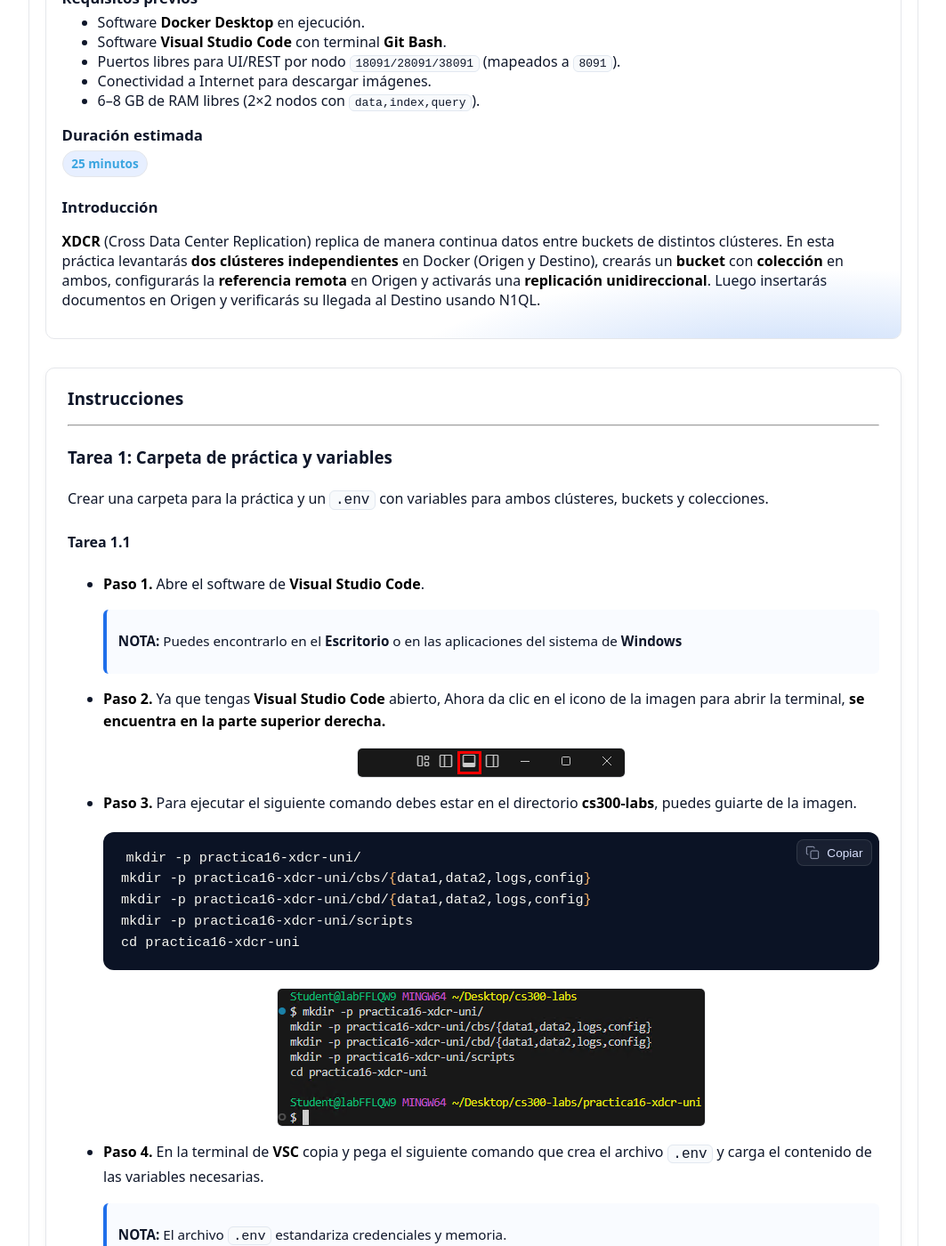
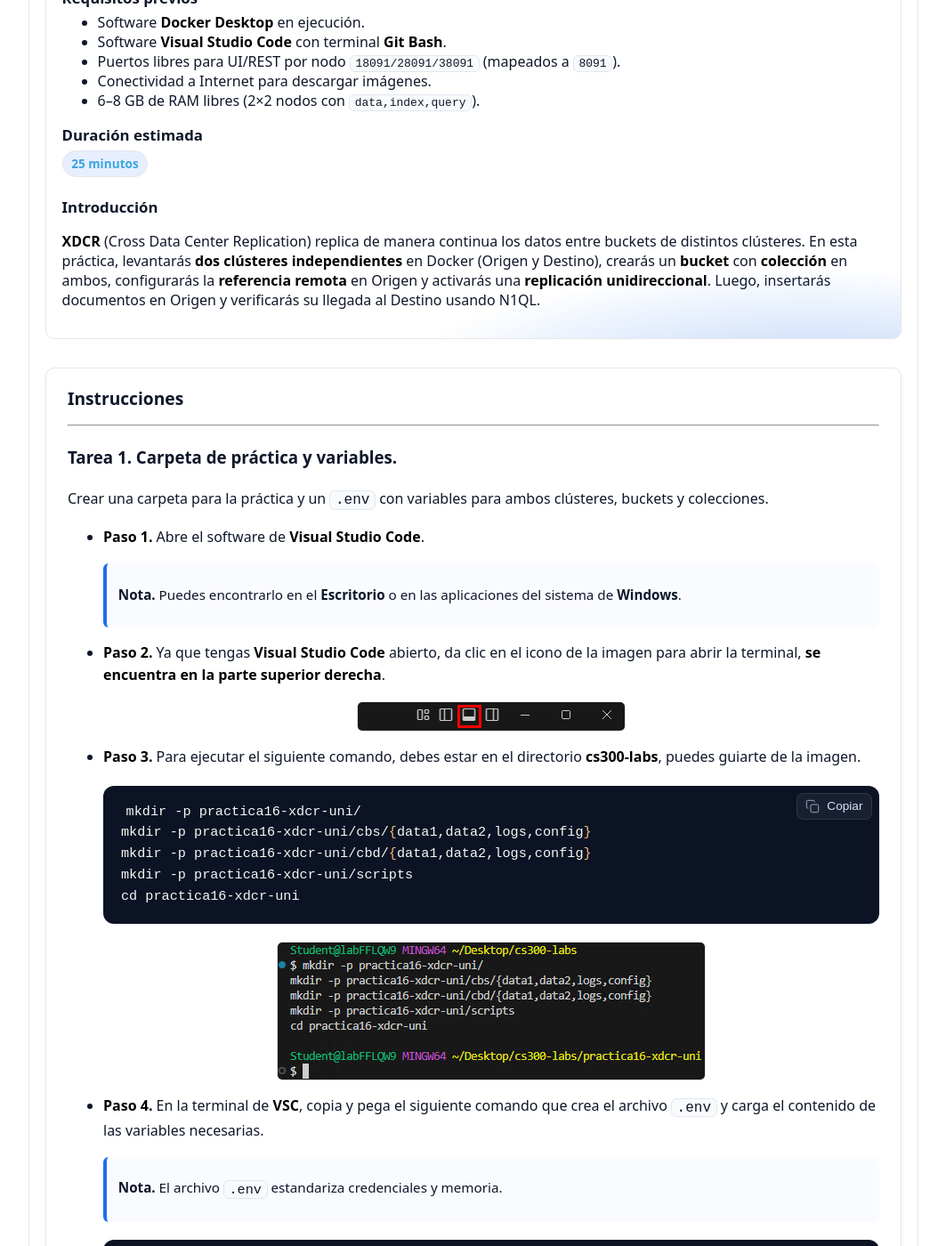
Before and after one commit to Netec-Mx/CS300_INT, a Jekyll site: the page built from labs/lab16/lab16.md, in a window 1280 px wide and 1400 px high, scrolled down 413 px. Shown: the whole window at 89% size, without its empty margins (108-1171 px from the left). Built offline with Jekyll 4.4.1, drawn with Linux system fonts in a browser that asks for light colours; some of the changed text lies outside the part shown.

Commit message:
Update lab16.md

````diff
--- a/labs/lab16/lab16.md
+++ b/labs/lab16/lab16.md
@@ -13,7 +13,7 @@ prerequisites:  # CAMBIAR POR CADA PRACTICA
   - Conectividad a Internet para descargar imágenes.
   - 6–8 GB de RAM libres (2×2 nodos con `data,index,query`).
 introduction: | # CAMBIAR POR CADA PRACTICA
-  **XDCR** (Cross Data Center Replication) replica de manera continua datos entre buckets de distintos clústeres. En esta práctica levantarás **dos clústeres independientes** en Docker (Origen y Destino), crearás un **bucket** con **colección** en ambos, configurarás la **referencia remota** en Origen y activarás una **replicación unidireccional**. Luego insertarás documentos en Origen y verificarás su llegada al Destino usando N1QL.
+  **XDCR** (Cross Data Center Replication) replica de manera continua los datos entre buckets de distintos clústeres. En esta práctica, levantarás **dos clústeres independientes** en Docker (Origen y Destino), crearás un **bucket** con **colección** en ambos, configurarás la **referencia remota** en Origen y activarás una **replicación unidireccional**. Luego, insertarás documentos en Origen y verificarás su llegada al Destino usando N1QL.
 slug: lab16 # CAMBIAR POR CADA PRACTICA
 lab_number: 16 # CAMBIAR POR CADA PRACTICA
 final_result: | # CAMBIAR POR CADA PRACTICA
@@ -22,7 +22,7 @@ notes: | # CAMBIAR POR CADA PRACTICA
   - Para producción, activa **TLS** en XDCR y usa **Alternate Addresses** si hay balanceadores o redes mixtas.
   - Ajusta **compresión**, **lotes** y **límites de conexiones** según latencia/throughput.
   - **Filtros de replicación** (por colección o expresión) permiten seleccionar subconjuntos cuando el destino no debe recibir todo.
-  - Si cambias nombres de scope/collection, verifica mapeos de colecciones en la replicación.
+  - Si cambias nombres de scope/collection, verifica los mapeos de colecciones en la replicación.
   - Usa la UI (*XDCR*) para ver métricas de envío/recepción y lag.
 references: # CAMBIAR POR CADA PRACTICA LINKS ADICIONALES DE DOCUMENTACION
   - text: Conceptos y operación de XDCR
@@ -40,22 +40,20 @@ next: /lab17/lab17/ # CAMBIAR POR CADA PRACTICA MENU DE NAVEGACION HACIA ADELANT
 
 ---
 
-### Tarea 1: Carpeta de práctica y variables
+### Tarea 1. Carpeta de práctica y variables.
 
 Crear una carpeta para la práctica y un `.env` con variables para ambos clústeres, buckets y colecciones.
 
-#### Tarea 1.1
-
 - **Paso 1.** Abre el software de **Visual Studio Code**.
 
-  > **NOTA:** Puedes encontrarlo en el **Escritorio** o en las aplicaciones del sistema de **Windows**
+  > **Nota.** Puedes encontrarlo en el **Escritorio** o en las aplicaciones del sistema de **Windows**.
   {: .lab-note .info .compact}
 
-- **Paso 2.** Ya que tengas **Visual Studio Code** abierto, Ahora da clic en el icono de la imagen para abrir la terminal, **se encuentra en la parte superior derecha.**
+- **Paso 2.** Ya que tengas **Visual Studio Code** abierto, da clic en el icono de la imagen para abrir la terminal, **se encuentra en la parte superior derecha**.
 
   ![cbase1]({{ page.images_base | relative_url }}/1.png)
 
-- **Paso 3.** Para ejecutar el siguiente comando debes estar en el directorio **cs300-labs**, puedes guiarte de la imagen.
+- **Paso 3.** Para ejecutar el siguiente comando, debes estar en el directorio **cs300-labs**, puedes guiarte de la imagen.
 
   ```bash
   mkdir -p practica16-xdcr-uni/
@@ -66,9 +64,9 @@ Crear una carpeta para la práctica y un `.env` con variables para ambos clúste
   ```
   ![cbase2]({{ page.images_base | relative_url }}/2.png)
 
-- **Paso 4.** En la terminal de **VSC** copia y pega el siguiente comando que crea el archivo `.env` y carga el contenido de las variables necesarias.
+- **Paso 4.** En la terminal de **VSC**, copia y pega el siguiente comando que crea el archivo `.env` y carga el contenido de las variables necesarias.
 
-  > **NOTA:** El archivo `.env` estandariza credenciales y memoria.
+  > **Nota.** El archivo `.env` estandariza credenciales y memoria.
   {: .lab-note .info .compact}
 
   ```bash
@@ -119,15 +117,13 @@ Crear una carpeta para la práctica y un `.env` con variables para ambos clúste
 
 ---
 
-### Tarea 2: Docker Compose con **dos** clústeres
+### Tarea 2. Docker Compose con **dos** clústeres.
 
 Definir un `compose.yaml` que levante **2×2 nodos** (Origen y Destino) con *healthchecks* y puertos diferenciados.
 
-#### Tarea 2.1
+- **Paso 1.** Crea el archivo **Docker Compose** llamado **compose.yaml**. Copia y pega el siguiente código en la terminal.
 
-- **Paso 5.** Ahora crea el archivo **Docker Compose** llamado **compose.yaml**. Copia y pega el siguiente codigo en la terminal.
-
-  > **NOTA:**
+  > **Nota.**
   - El archivo `compose.yaml` mapea puertos 8091–8096 para la consola web y 11210 para clientes.
   - El healthcheck consulta el endpoint `/pools` que responde cuando el servicio está arriba (aunque aún no inicializado).
   {: .lab-note .info .compact}
@@ -249,17 +245,15 @@ Definir un `compose.yaml` que levante **2×2 nodos** (Origen y Destino) con *hea
 
 ---
 
-### Tarea 3: Inicializar clúster **Origen** (2 nodos)
+### Tarea 3. Inicializar clúster **Origen** (2 nodos).
 
 Crea el clúster en `src-n1`, agrega `src-n2`, rebalancea y preparar el keyspace.
 
-#### Tarea 3.1
+- **Paso 1.** Inicializa el clúster con el nodo **src-n1**, ejecuta el siguiete comando en la terminal.
 
-- **Paso 8.** Inicializa el clúster con el nodo **src-n1**, ejecuta el siguiete comando en la terminal.
-
-  > **NOTA:** El `cluster-init` fija credenciales y cuotas de memoria (data/Index). Para un nodo local, 2 GB total y 512 MB para Index es razonable; ajusta según tu RAM.
+  > **Nota.** El `cluster-init` fija credenciales y cuotas de memoria (data/Index). Para un nodo local, 2 GB total y 512 MB para Index es razonable; ajusta según tu RAM.
   {: .lab-note .info .compact}
-  > **IMPORTANTE:** El comando se ejecuta desde el directorio de la practica **practica16-xdcr-uni**. Puede tardar unos segundos en inicializar.
+  > **Importante.** El comando se ejecuta desde el directorio de la practica **practica16-xdcr-uni**. Puede tardar unos segundos en inicializar.
   {: .lab-note .important .compact}
 
   ```bash
@@ -348,17 +342,15 @@ Crea el clúster en `src-n1`, agrega `src-n2`, rebalancea y preparar el keyspace
 
 ---
 
-### Tarea 4: Inicializar clúster **Destino** (2 nodos)
+### Tarea 4. Inicializar clúster **Destino** (2 nodos).
 
 Repetir pasos equivalentes para el **Destino** y crear el bucket/colección destino.
 
-#### Tarea 4.1
+- **Paso 1.** Inicializa el clúster con el nodo **dst-n1**, ejecuta el siguiete comando en la terminal.
 
-- **Paso 15.** Inicializa el clúster con el nodo **dst-n1**, ejecuta el siguiete comando en la terminal.
-
-  > **NOTA:** El `cluster-init` fija credenciales y cuotas de memoria (data/Index). Para un nodo local, 2 GB total y 512 MB para Index es razonable; ajusta según tu RAM.
+  > **Nota.** El `cluster-init` fija credenciales y cuotas de memoria (data/Index). Para un nodo local, 2 GB total y 512 MB para Index es razonable; ajusta según tu RAM.
   {: .lab-note .info .compact}
-  > **IMPORTANTE:** El comando se ejecuta desde el directorio de la practica **practica16-xdcr-uni**. Puede tardar unos segundos en inicializar.
+  > **Importante.:** El comando se ejecuta desde el directorio de la práctica **practica16-xdcr-uni**. Puede tardar unos segundos en inicializar.
   {: .lab-note .important .compact}
 
   ```bash
@@ -447,13 +439,11 @@ Repetir pasos equivalentes para el **Destino** y crear el bucket/colección dest
 
 ---
 
-### Tarea 5: Configurar **XDCR** unidireccional (Origen → Destino)
+### Tarea 5. Configurar **XDCR** unidireccional (Origen → Destino).
 
-Crear una **referencia remota** hacia el Destino desde el **Origen**, y luego crear la replicación **bucket→bucket** (collection-aware por defecto en Server moderno).
+Crear una **referencia remota** hacia el Destino desde el **Origen** y luego crear la replicación **bucket→bucket** (collection-aware por defecto en Server moderno).
 
-#### Tarea 5.1
-
-- **Paso 22.** Crea la **referencia remota** en el nodo Origen.
+- **Paso 1.** Crea la **referencia remota** en el nodo Origen.
 
   ```bash
   docker exec -it ${SRC_NODE1} couchbase-cli xdcr-setup \
@@ -505,13 +495,11 @@ Crear una **referencia remota** hacia el Destino desde el **Origen**, y luego cr
 
 ---
 
-### Tarea 5: Pruebas de inserción y verificación en Destino
+### Tarea 5. Pruebas de inserción y verificación en Destino.
 
 Insertar documentos en Origen y verificarlos en Destino (N1QL). Incluye escapes de backticks para Git Bash.
 
-#### Tarea 6.1
-
-- **Paso 26.** Inserta los siguientes datos desde el **Origen**
+- **Paso 1.** Inserta los siguientes datos desde el **Origen**.
 
   ```bash
   docker exec -it "${SRC_NODE1}" cbq -e "http://${SRC_HOST1}:8093" -u "${CB_ADMIN}" -p "${CB_ADMIN_PASS}" -q=false \
@@ -541,15 +529,13 @@ Insertar documentos en Origen y verificarlos en Destino (N1QL). Incluye escapes
 
 ---
 
-### Tarea 7: Limpieza
+### Tarea 7. Limpieza.
 
 Borrar datos en el entorno para repetir pruebas.
 
-#### Tarea 7.1
+- **Paso 1.** En la terminal, aplica el siguiente comando para detener el nodo.
 
-- **Paso 28.** En la terminal aplica el siguiente comando para detener el nodo.
-
-  > **NOTA:** Si es necesario puedes volver a encender los contenedores con el comando **`docker compose start`**
+  > **Nota.** Si es necesario, puedes encender otra vez los contenedores con el comando **`docker compose start`**.
   {: .lab-note .info .compact}
 
   ```bash
````
Also changed, not shown: other parts of labs/lab16/lab16.md (+28 -28 lines).
